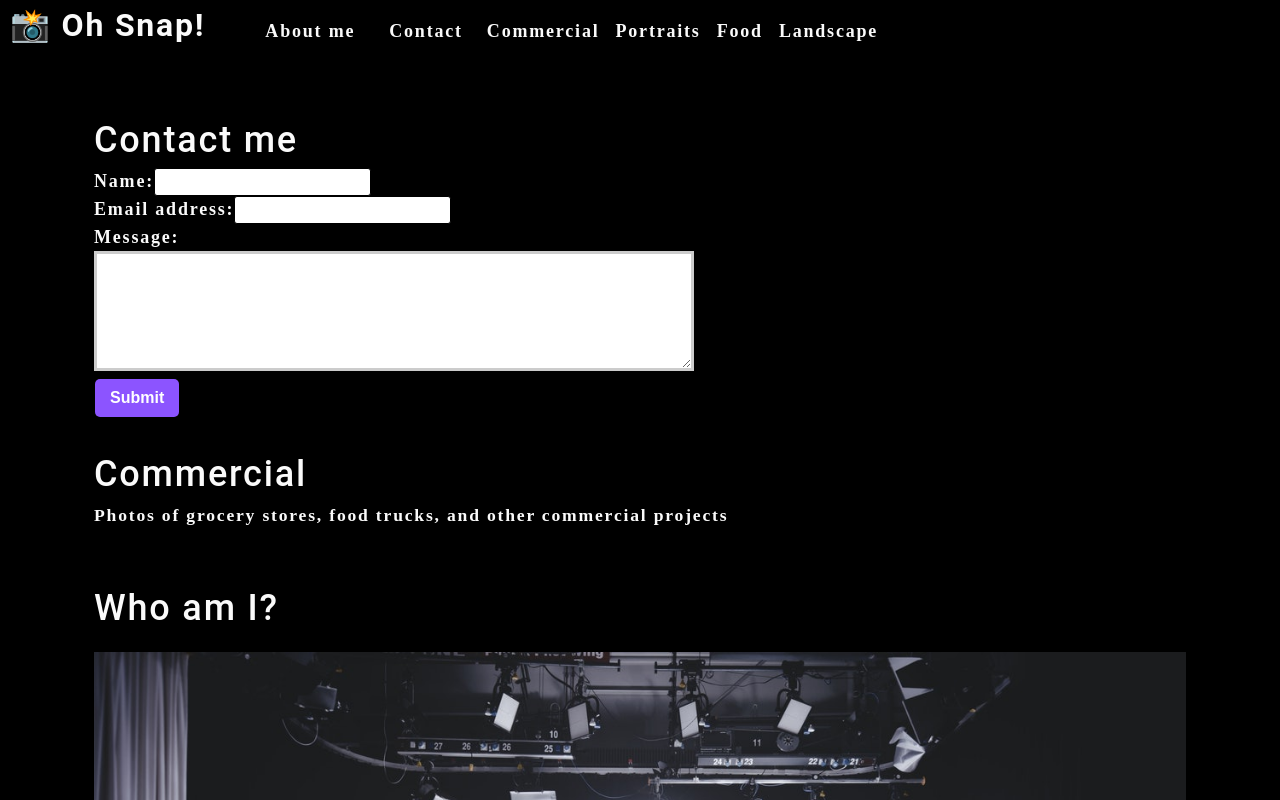
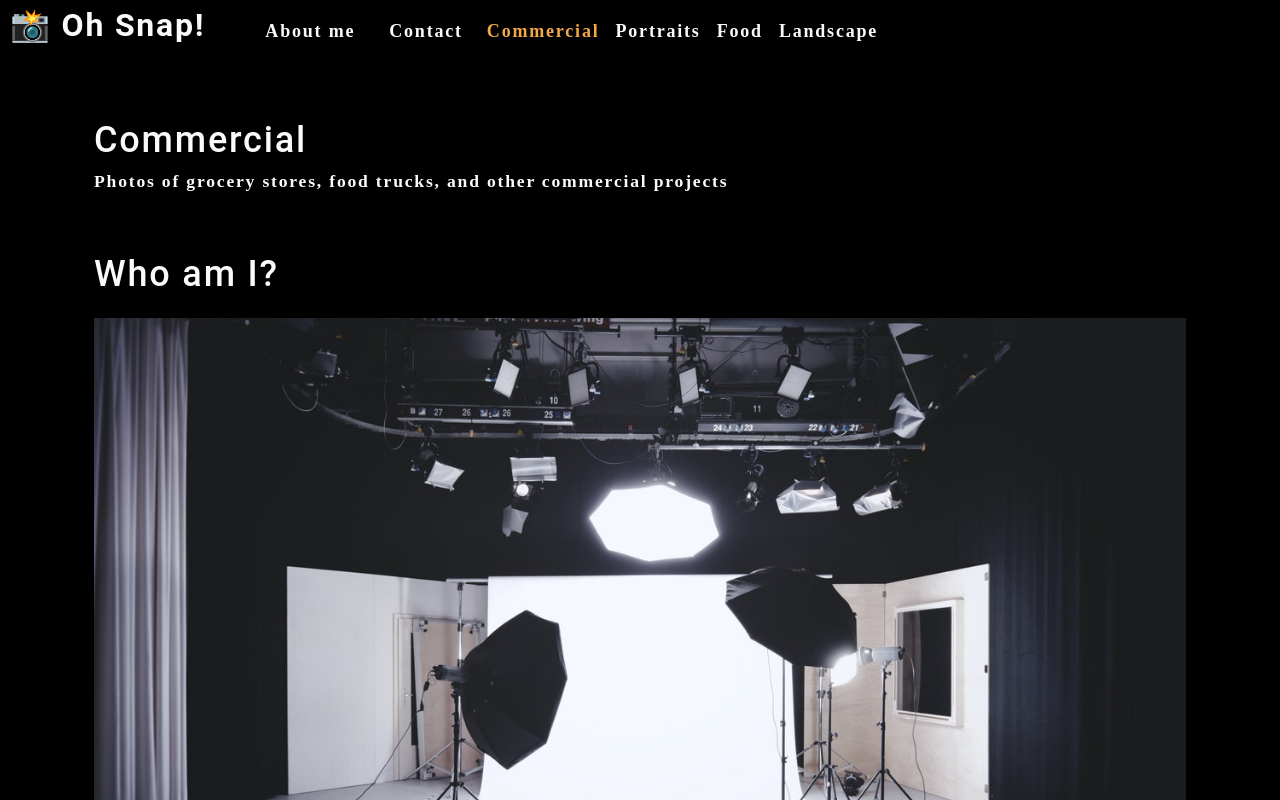
Before and after one commit to cannonel/photo-port, a React (Create React App) app: page / in a window 1280 px wide. Shown: the top 800 px of the page. Built offline with nearby package versions, Linux system fonts and the light colour scheme.

Commit message:
add conditional rendering in the Nav component

```diff
--- a/src/App.js
+++ b/src/App.js
@@ -15,6 +15,8 @@
     { name: 'landscape', description: 'Fields, farmhouses, waterfalls, and the beauty of nature' },
   ]);
 
+  const [contactSelected, setContactSelected] = useState(false);
+
   const [currentCategory, setCurrentCategory] = useState(categories[0]);
 
   return (
@@ -23,11 +25,18 @@
   categories={categories}
   setCurrentCategory={setCurrentCategory}
   currentCategory={currentCategory}
+  contactSelected={contactSelected}
+  setContactSelected={setContactSelected}
 ></Nav>
       <main>
-        <ContactForm></ContactForm>
+        {!contactSelected ? (
+  <>
     <Gallery currentCategory={currentCategory}></Gallery>
     <About></About>
+  </>
+) : (
+    <ContactForm></ContactForm>
+  )}
       </main>
     </div>
   );
--- a/src/components/Nav/index.js
+++ b/src/components/Nav/index.js
@@ -6,13 +6,10 @@
     categories = [],
     setCurrentCategory,
     currentCategory,
+    contactSelected,
+    setContactSelected,
   } = props;
 
-
-  const handleClick = (item) => {
-    console.log(item);
-    return item;
-  }
 
   return (
     <header className="flex-row px-1">
@@ -24,25 +21,24 @@
       <nav>
         <ul className="flex-row">
           <li className="mx-2">
-            <a data-testid="about" href="#about">
+            <a data-testid="about" href="#about" onClick={() => setContactSelected(false)}>
               About me
             </a>
           </li>
-          <li className={"mx-2"}>
-            <span onClick={() => handleClick('Contact')}>
-              Contact
-            </span>
+          <li className={`mx-2 ${contactSelected && 'navActive'}`}>
+            <span onClick={() => setContactSelected(true)}>Contact</span>
           </li>
           {categories.map((category) => (
             <li
               className={`mx-1 ${
-                currentCategory.name === category.name
+                currentCategory.name === category.name && !contactSelected && 'navActive'
                 }`}
               key={category.name}
             >
               <span
                 onClick={() => {
                   setCurrentCategory(category);
+                  setContactSelected(false);
                 }}
               >
                 {capitalizeFirstLetter(category.name)}
```
Lines whose indentation alone changed are shown as unchanged.
